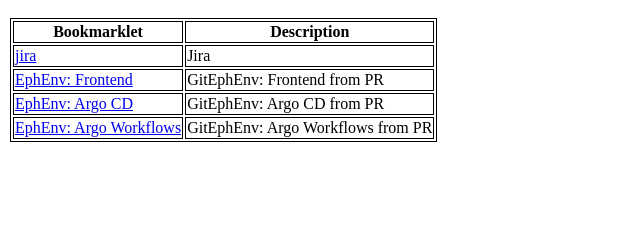
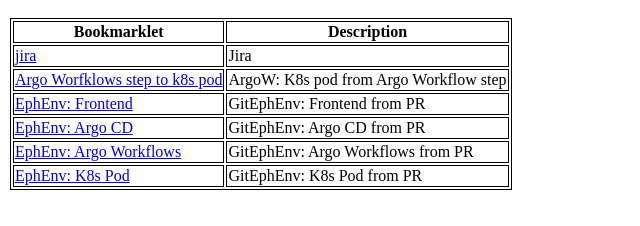
Before and after one commit to dimitris-flyr/dimitris-flyr.github.io, a website: page docs/index.html in a window 1280 px wide. Shown: the part 50-276 px from the top of the page, without its empty margins (0-640 px from the left). Drawn offline with Linux system fonts and the light colour scheme.

Commit message:
added argo workflows bookmarlet

```diff
--- a/docs/index.html
+++ b/docs/index.html
@@ -83,12 +83,40 @@
                 })();`;
                 document.write(`<tr><td><a href="${toEphEnv}">EphEnv: Argo Workflows</a></td><td colspan="2">GitEphEnv: Argo Workflows from PR</td></tr>`)
             }
+            // We can't inject a script on GitHub, therefore we run it inline
+            function loadToEphEnvPodBookmarklet() {
+                const toEphEnv = `javascript:(() => {
+                    const prPathnameMatches = window.location.pathname.match(/pull\\/(\\d+)/);
+                    const prID = prPathnameMatches ? prPathnameMatches[1] : null;
+                    if (!prID) {
+                        console.warn('No PR ID found in this page');
+                        return;
+                    }
+
+                    window.open(\`https://console.cloud.google.com/kubernetes/deployment/europe-west4-c/application-sandbox/anc-\${prID}/ancillaries-metrics-\${prID}/overview?project=fusionrm-fl-sandbox\`, '_blank').focus();
+
+                })();`;
+                document.write(`<tr><td><a href="${toEphEnv}">EphEnv: K8s Pod</a></td><td colspan="2">GitEphEnv: K8s Pod from PR</td></tr>`)
+            }
+
+
+            function argoWorkflowsTok8sPod() {
+                // After clicking on a step in the workflow it open the white box on the right
+                const toK8sPod = `javascript:(() => {
+                    const namespace = window.location.pathname.split('/')[2];
+                    const podName = document.querySelector('.white-box__details').querySelectorAll('.row.white-box__details-row')[2].children[1].innerText.trim();
+                    window.open(\`https://console.cloud.google.com/kubernetes/pod/europe-west4-c/application-sandbox/\${namespace}/\${podName}/details?project=fusionrm-fl-sandbox\`, '_blank').focus();
+                })();`
+                document.write(`<tr><td><a href="${toK8sPod}">Argo Worfklows step to k8s pod</a></td><td colspan="2">ArgoW: K8s pod from Argo Workflow step</td></tr>`)
+            }
 
 
             loadBookmarket("jira", "Jira")
+            argoWorkflowsTok8sPod()
             loadToEphEnvFEBookmarklet()
             loadToEphEnvArgoCDBookmarklet()
             loadToEphEnvArgoBookmarklet()
+            loadToEphEnvPodBookmarklet()
         </script>
         </tbody>
     </table>
```
Also changed, not shown: 1 other file.
